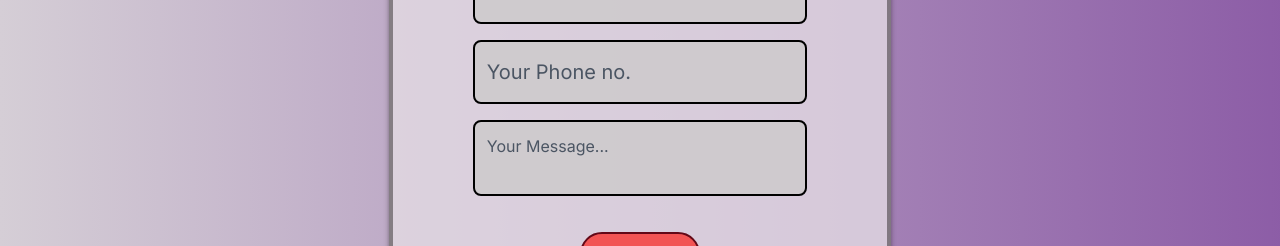
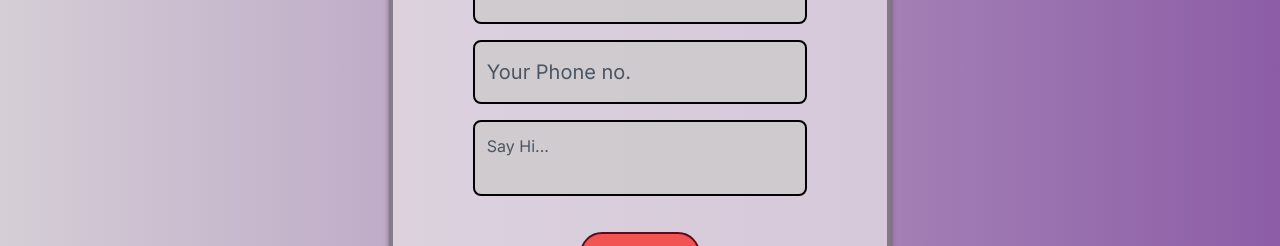
Before and after one commit to mohanty-ritesh/portfolio_website, a Next.js app: page / in a window 1280 px wide. Shown: the part 3740-3986 px from the top of the page. Built offline with nearby package versions, Linux system fonts and the light colour scheme.

Commit message:
final ui

```diff
--- a/app/Components/EmailSection.jsx
+++ b/app/Components/EmailSection.jsx
@@ -4,7 +4,7 @@ import { motion, useInView } from "framer-motion";
 
 const EmailSection = () => {
   const formRef = useRef(null);
-  const isInView = useInView(formRef, { once: true }); // Trigger animation once
+  const isInView = useInView(formRef, { once: true });
 
   const formVariants = {
     initial: { opacity: 0, y: 50 },
@@ -38,16 +38,15 @@ const EmailSection = () => {
         ref={formRef}
         variants={formVariants}
         initial="initial"
-        animate={isInView ? "animate" : "initial"} // Animate based on visibility
+        animate={isInView ? "animate" : "initial"}
         transition={{ duration: 0.3 }}
-        className="border-4 w-full h-[76%] border-[#17131372] px-5 lg:h-[80%] lg:w-[40%] sm:h-[65%] sm:w-[50%] py-8 shadow-[#17131372] bg-[#e4dce4ca]  shadow-md flex flex-col justify-center items-center  sm:px-8 md:px-12 lg:px-16 xl:px-20 rounded-xl " // Adjust width for larger screens
-        // style={{ height: 'calc(10/12 * 100vh)' }}
+        className="border-4 w-full h-[76%] border-[#17131372] px-5 lg:h-[80%] lg:w-[40%] sm:h-[65%] sm:w-[50%] py-8 shadow-[#17131372] bg-[#e4dce4ca]  shadow-md flex flex-col justify-center items-center  sm:px-8 md:px-12 lg:px-16 xl:px-20 rounded-xl "
       >
         <div className="xl:text-4xl text-2xl md:text-3xl text-left text-[#152123]  font-bold mb-8  "><h1 >Get in Touch...</h1> </div>
         <input className="text-xl bg-[#cecbcdde] border-2 border-black rounded-lg outline-none text-[#2c2c2e] mb-4 py-4 px-3 placeholder-gray-600 w-full" name='namee' type="text" id="namee" placeholder="Your name" required />
         <input className="text-xl bg-[#cecbcdde] border-2 border-black rounded-lg outline-none text-[#2c2c2e] mb-4 py-4 px-3 placeholder-gray-600 w-full" name='email' type="email" id="email" placeholder="Your email" required />
         <input className="text-xl bg-[#cecbcdde] border-2 border-black rounded-lg outline-none text-[#2c2c2e] mb-4 py-4 px-3 placeholder-gray-600 w-full" name='phone' type="text" id="phone" placeholder="Your Phone no." required />
-        <textarea className=" bg-[#cecbcdde] border-2 border-black rounded-lg outline-none text-[#2c2c2e] mb-4 py-3 px-3  resize-none placeholder-gray-600 w-full" name='message' id="message" placeholder="Your Message..." ></textarea>
+        <textarea className=" bg-[#cecbcdde] border-2 border-black rounded-lg outline-none text-[#2c2c2e] mb-4 py-3 px-3  resize-none placeholder-gray-600 w-full" name='message' id="message" placeholder="Say Hi..." ></textarea>
         <input className="border-2 border-[#630817] font-bold rounded-3xl bg-[#f25454] text-[#630817] px-8 py-2 my-5 hover:cursor-pointer" type="button" value="Button" onClick={handleSubmit} />
       </motion.form>
     </section>
```
